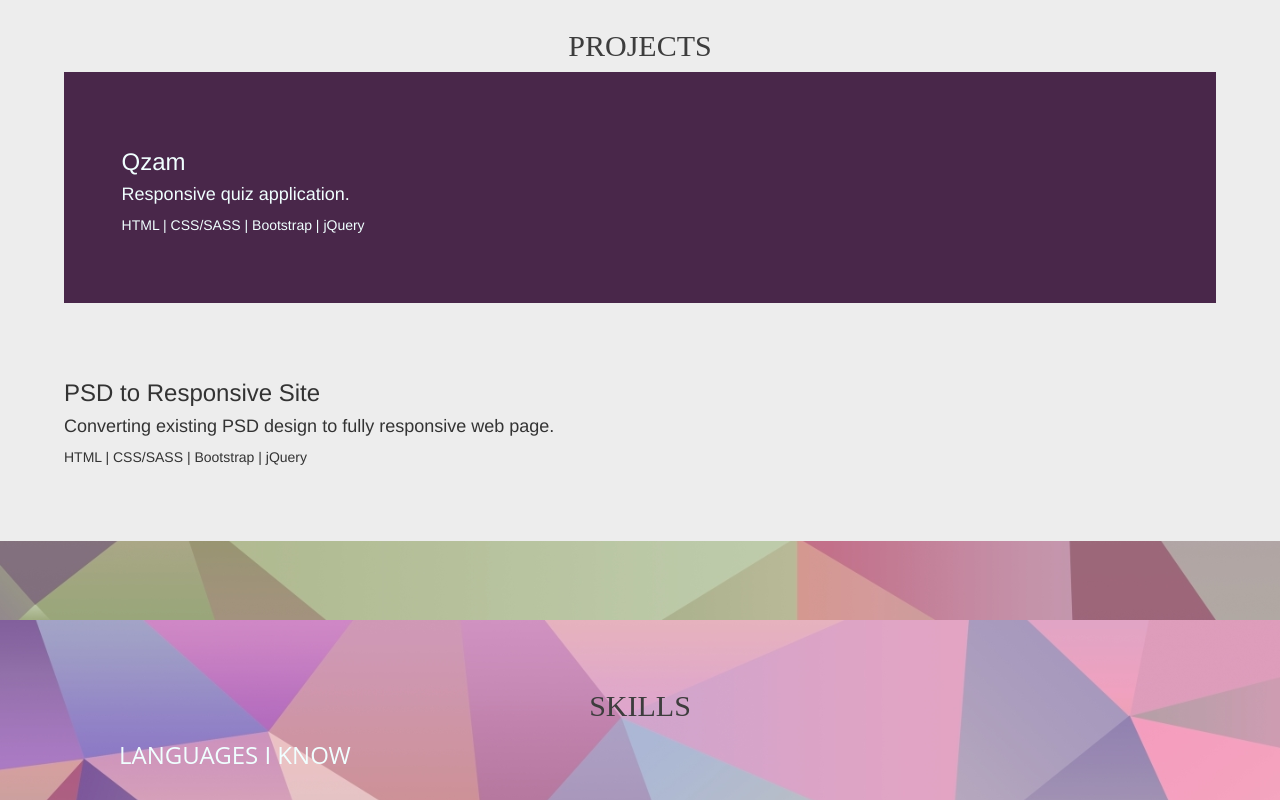
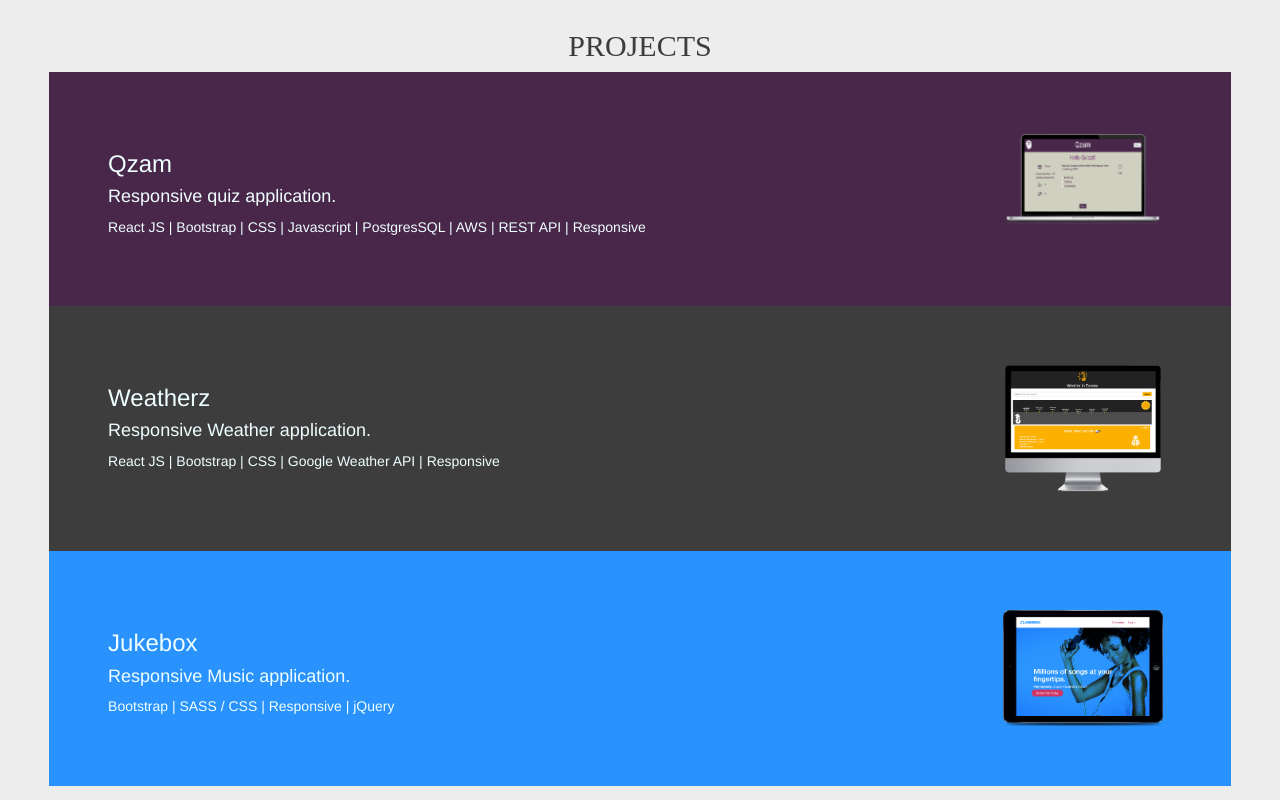
Before and after one commit to SahanaKamath19/Portfolio, a React (Create React App) app: page / in a window 1280 px wide. Shown: the part 980-1780 px from the top of the page. Built offline with nearby package versions, Linux system fonts and the light colour scheme; some icons are missing.

Commit message:
project section

```diff
--- a/src/App.css
+++ b/src/App.css
@@ -53,8 +53,15 @@ font-size: 3em;
   font-size: 1.4em;
   font-weight: lighter;
 }
-.Project4{
+.imageSize{
+width:90%;
+height:auto;
+}
+.Project3{
   background-color: #49274a;
+}
+.Project1{
+  background-color: rgb(41,146,253);
 }
 .icon{
   font-size: 2.5em;
--- a/src/Projects.js
+++ b/src/Projects.js
@@ -7,20 +7,38 @@ class Projects extends Component {
     <section className="Projects Padding-style Background-azure" id="project">
         <h2 className="Text text-center Font-header">PROJECTS</h2>
 
-        <div className="Project4">
-            <div className="Padding-style Sub-text">
+        <div className="Project3 row">
+            <div className="Padding-style Sub-text col-xs-12 col-sm-9">
                 <h3>Qzam</h3>
                 <h4>Responsive quiz application.</h4>
-                <p> HTML | CSS/SASS | Bootstrap | jQuery</p>
+                <p> React JS | Bootstrap | CSS | Javascript | PostgresSQL | AWS | REST API | Responsive</p>
+            </div>
+            <div className="Padding-style Sub-text col-xs-12 col-sm-3">
+                <img className="imageSize center-block" src={require('../public/image/qzam_laptop.png')}/>
             </div>
         </div>
 
-         <div className="row Project-1 container section-margin">
-            <h3>PSD to Responsive Site</h3>
-            <h4>Converting existing PSD design to fully responsive web page.</h4>
-            <p> HTML | CSS/SASS | Bootstrap | jQuery</p>
+         <div className="Project2 row Background-black">
+            <div className="Padding-style Sub-text col-xs-12 col-sm-9">
+                <h3>Weatherz</h3>
+                <h4>Responsive Weather application.</h4>
+                <p> React JS | Bootstrap | CSS | Google Weather API | Responsive</p>
+            </div>
+            <div className="Padding-style Sub-text col-xs-12 col-sm-3">
+                <img className="imageSize center-block" src={require('../public/image/weatherApp.png')}/>
+            </div>
         </div>
 
+        <div className="Project1 row">
+            <div className="Padding-style Sub-text col-xs-12 col-sm-9">
+                <h3>Jukebox</h3>
+                <h4>Responsive Music application.</h4>
+                <p> Bootstrap | SASS / CSS | Responsive | jQuery</p>
+            </div>
+            <div className="Padding-style Sub-text col-xs-12 col-sm-3">
+                <img className="imageSize center-block" src={require('../public/image/ipad.png')}/>
+            </div>
+        </div>
     </section>
     );
   }
```
Also changed, not shown: 1 other file (tests, documents, lock files or other folders).
